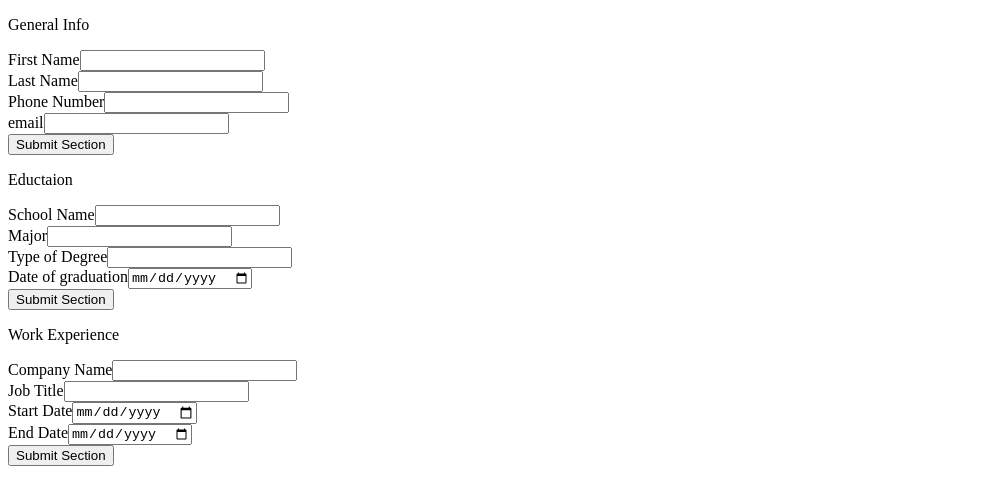
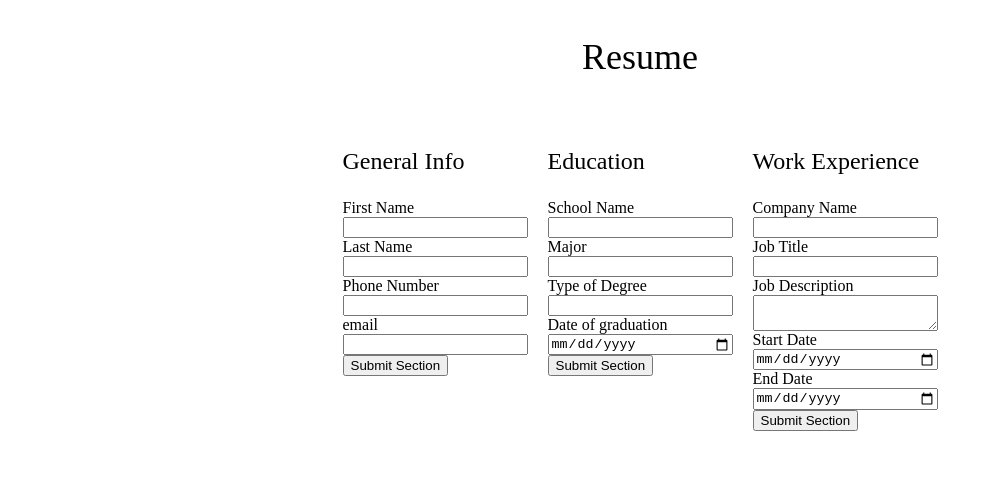
Before and after one commit to AlecBongard/cv-project, a React (Create React App) app: page / in a window 1280 px wide. Shown: the top 504 px of the page, without its empty margins (0-993 px from the left). Built offline with nearby package versions, Linux system fonts and the light colour scheme.

Commit message:
Create basic style

```diff
--- a/src/App.js
+++ b/src/App.js
@@ -1,5 +1,6 @@
 import react, {Component} from "react";
 import Section from "./components/Section";
+import "./styles/app.css";
 
 class App extends Component{
   constructor(props){
@@ -7,7 +8,9 @@ class App extends Component{
   }
 
   render(){
-    return (<div>
+    return (<div className="app-wrap">
+      <p className="app-title">Resume</p>
+      <div className="section-wrap">
         <Section sectionID="general" sectionName="General Info" fields={[{
           name: "fname",
           labelText: "First Name",
@@ -29,7 +32,7 @@ class App extends Component{
           type: "email"
         }
         ]}></Section>
-      <Section sectionID="education" sectionName="Eductaion" fields={[
+        <Section sectionID="education" sectionName="Education" fields={[
           {
             name: "school",
             labelText: "School Name",
@@ -63,6 +66,11 @@ class App extends Component{
             type: "text"
           },
           {
+            name: "description",
+            labelText: "Job Description",
+            type: "textarea",
+          },
+          {
             name: "start",
             labelText: "Start Date",
             type: "date",
@@ -73,6 +81,7 @@ class App extends Component{
             type: "date",
           }
         ]}></Section>
+      </div>
     </div>)
   }
 }
--- a/src/components/Field.js
+++ b/src/components/Field.js
@@ -1,15 +1,24 @@
 import react, { Component } from "react";
+import "../styles/field.css";
 
 class Field extends Component {
     constructor(props){
         super(props);
     }
 
+    makeField(){
+        if(this.props.type==="textarea"){
+            return <textarea name={this.props.name}></textarea>
+        }else{
+            return <input type={this.props.type} name={this.props.name} defaultValue={this.props.val}/>
+        }
+    }
+
     render(){
         return(
             <div className="input-wrap">
                 <label htmlFor={this.props.name}>{this.props.labelText}</label>
-                <input type={this.props.type} name={this.props.name} defaultValue={this.props.val}/>
+                {this.makeField()}
             </div>
         )
     }
--- a/src/components/Section.js
+++ b/src/components/Section.js
@@ -2,6 +2,7 @@ import react, { Component } from "react";
 import Field from "./Field"
 import PostedField from "./PostedField";
 import uniqid from "uniqid";
+import "../styles/section.css";
 
 class Section extends Component {
     constructor(props){
--- a/src/index.js
+++ b/src/index.js
@@ -1,6 +1,7 @@
 import React from 'react';
 import ReactDOM from 'react-dom/client';
 import App from './App';
+import "./styles/index.css";
 
 const root = ReactDOM.createRoot(document.getElementById('root'));
 root.render(
--- /dev/null
+++ b/src/styles/app.css
@@ -0,0 +1,17 @@
+.app-title{
+    font-size: 36px;
+}
+
+.app-wrap{
+    display: flex;
+    justify-content: center;
+    flex-direction: column;
+    align-items: center;
+}
+
+.section-wrap{
+    display: flex;
+    width: 100%;
+    align-items: flex-start;
+    justify-content: center;
+}
--- /dev/null
+++ b/src/styles/field.css
@@ -0,0 +1,4 @@
+.input-wrap{
+    display: flex;
+    flex-direction: column;
+}
--- /dev/null
+++ b/src/styles/index.css
@@ -0,0 +1,3 @@
+body{
+    margin: 0;
+}
--- /dev/null
+++ b/src/styles/section.css
@@ -0,0 +1,7 @@
+.form-title{
+    font-size: 24px;
+}
+
+.section{
+    margin: 10px;
+}
```
Also changed, not shown: src/styles/posted.css (added). Lines whose indentation alone changed are shown as unchanged.
